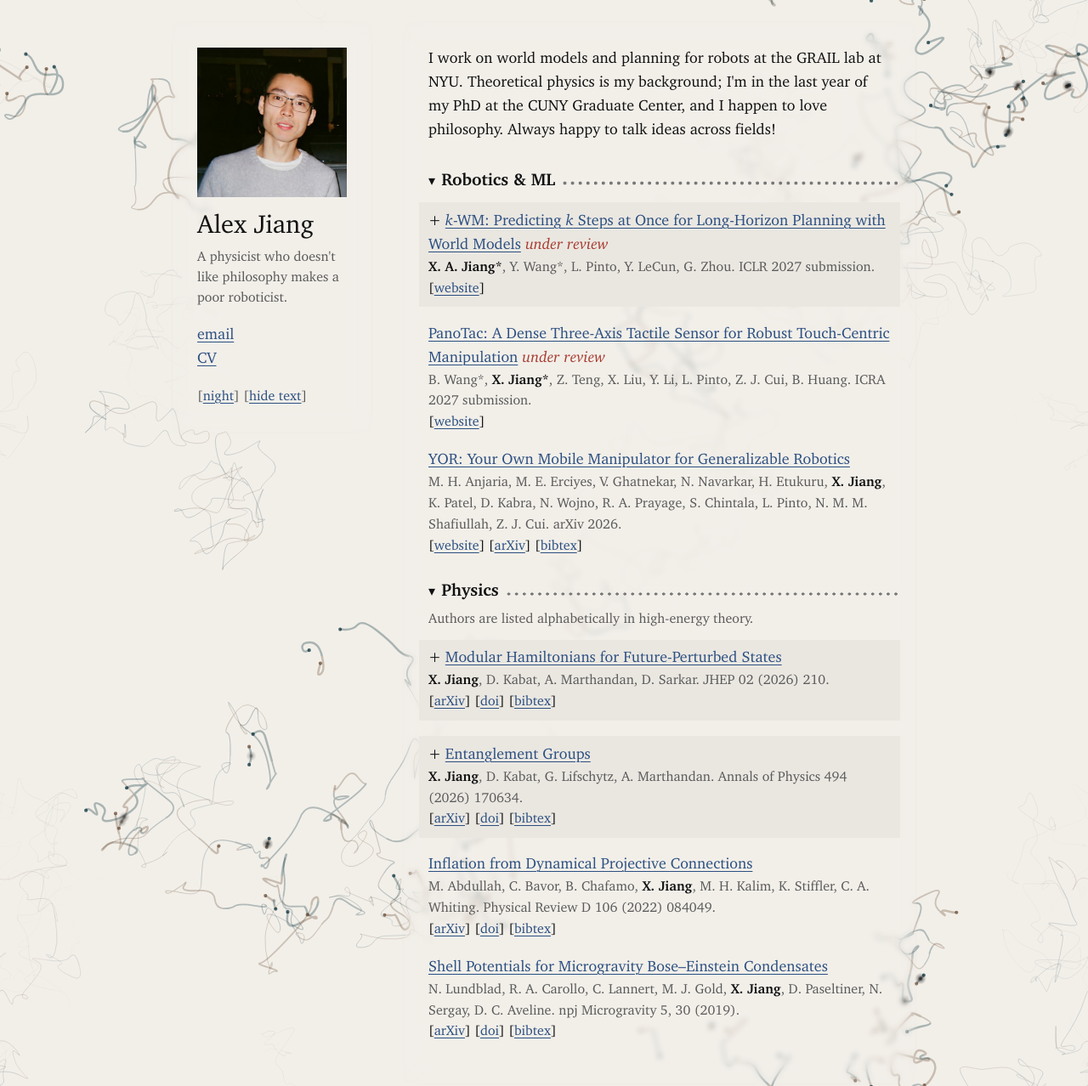
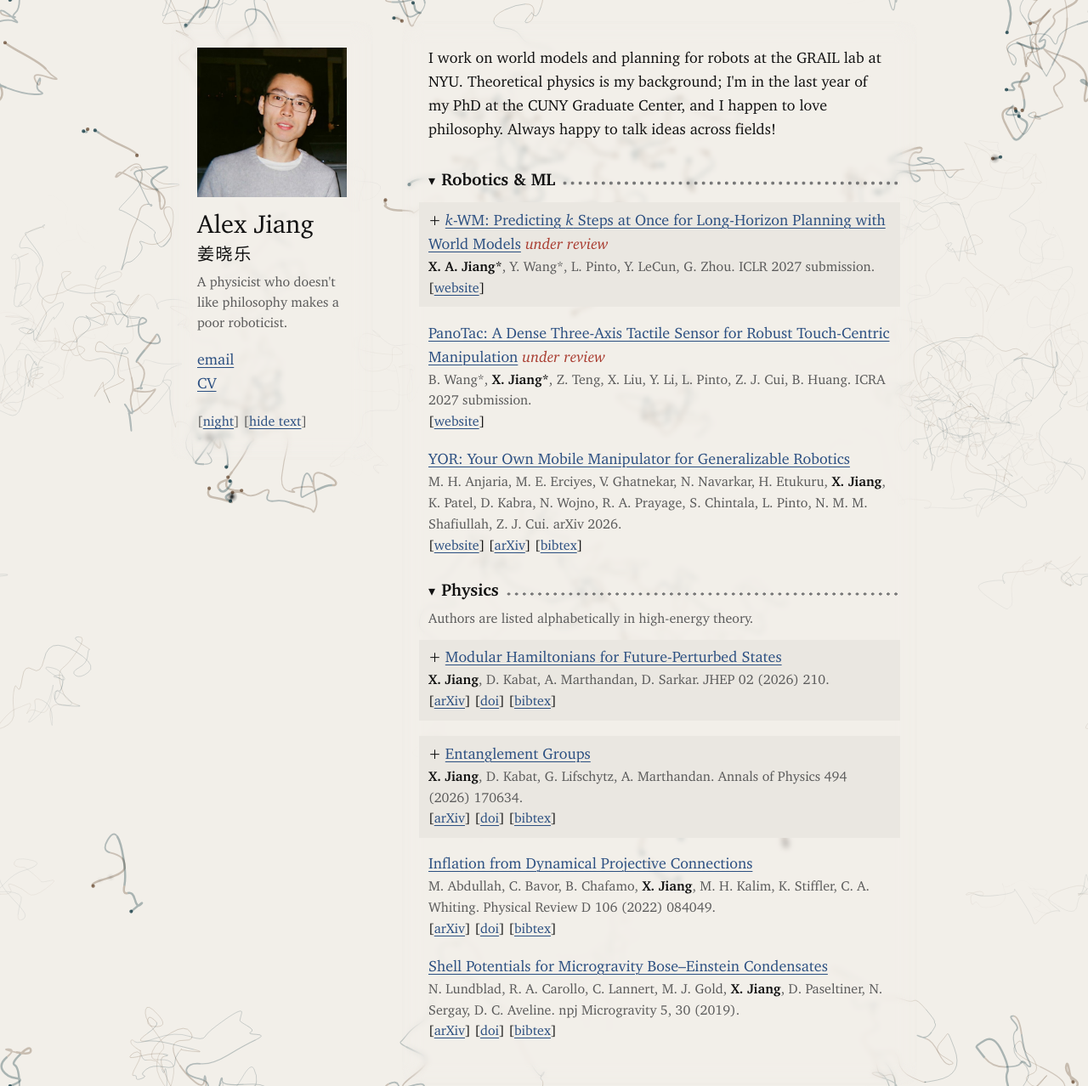
Before and after one commit to Alex-Xiaole-Jiang/Alex-Xiaole-Jiang.github.io, a Jekyll site: the page built from index.html, in a window 1280 px wide and 1278 px high. Shown: the whole window at 85% size. Built offline with Jekyll 4.4.1, drawn with Linux system fonts in a browser that asks for light colours; nearby versions of some CDN libraries.

Commit message:
Add Chinese name under the English one
name_zh in _config.yml renders as a block inside the h1 at the heading
size, tagged zh-Hans so browsers pick a Chinese font.

Co-Authored-By: Claude Fable 5.1 <noreply@anthropic.com>

```diff
--- a/_config.yml
+++ b/_config.yml
@@ -6,6 +6,7 @@ baseurl: ""
 
 # Left column
 name: Alex Jiang
+name_zh: 姜晓乐
 tagline:
   - A physicist who doesn't like philosophy makes a poor roboticist.
 # Two photos. The night one shows first, whatever the theme. Once the theme is
--- a/assets/css/site.css
+++ b/assets/css/site.css
@@ -190,6 +190,7 @@ img { max-width: 100%; height: auto; }
 .mobile-nav { display: none; }
 .me .photo { display: block; width: var(--side); aspect-ratio: 1; object-fit: cover; background: var(--photo-bg); }
 .me h1 { font-size: 1.9rem; font-weight: 400; line-height: 1.15; margin: 1.1rem 0 0.4rem; }
+.me h1 .zh { display: block; font-size: var(--type-heading); line-height: 1.4; margin-top: 0.15rem; letter-spacing: 0.08em; }
 .me .tag { margin: 0 0 1.1rem; color: var(--gray); font-size: var(--type-small); line-height: 1.5; }
 .contact a { display: block; width: max-content; }
 .contact-inline { display: none; }   /* phone-only copy of the contact links */
--- a/index.html
+++ b/index.html
@@ -9,7 +9,7 @@ layout: default
 
   <header class="me" id="start">
     <img class="photo" src="{{ site.photo_night | relative_url }}" data-night="{{ site.photo_night | relative_url }}" data-day="{{ site.photo_day | relative_url }}" width="176" height="176" alt="Photo of {{ site.name }}">
-    <h1>{{ site.name }}</h1>
+    <h1>{{ site.name }}{% if site.name_zh %} <span class="zh" lang="zh-Hans">{{ site.name_zh }}</span>{% endif %}</h1>
     <p class="tag">{% for line in site.tagline %}<span>{{ line }}</span>{% unless forloop.last %}<br>{% endunless %}{% endfor %}</p>
     <p class="contact">{% include contact.html %}</p>
     <p class="switches">{% include switches.html %}</p>
```
